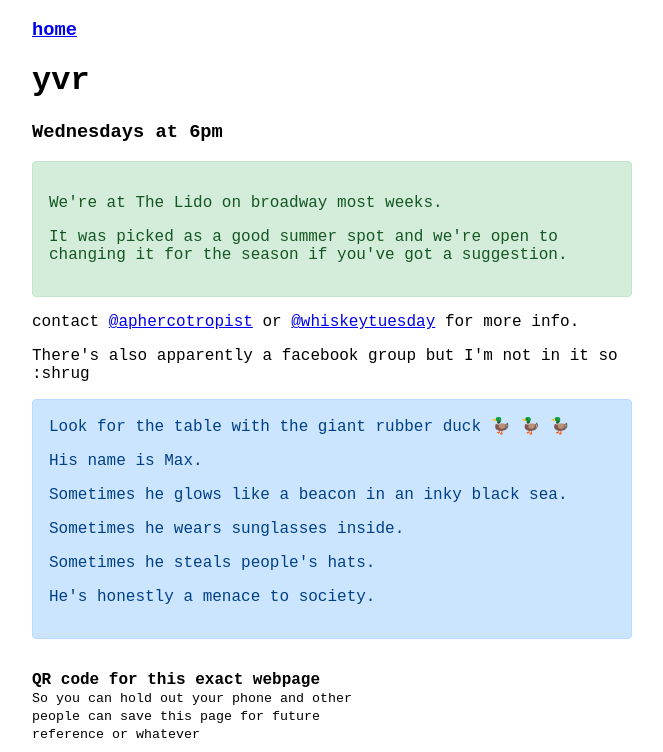
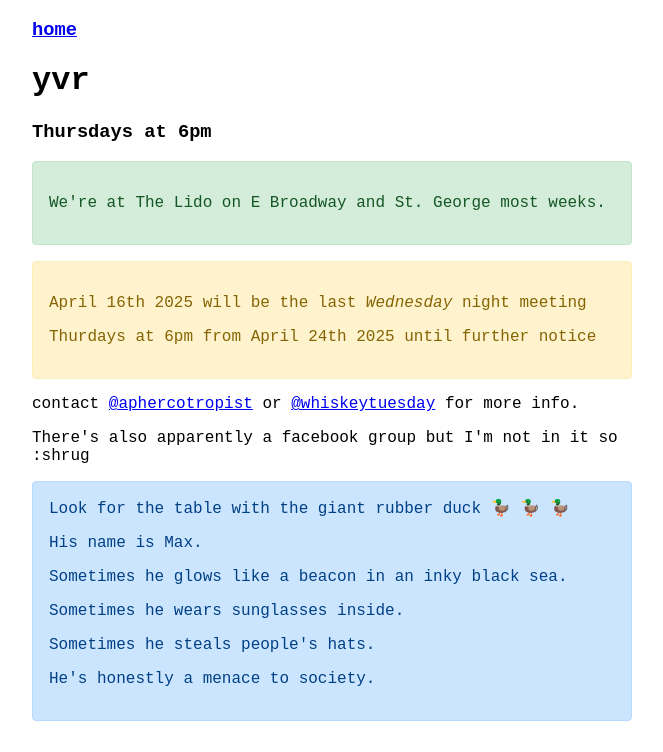
Before and after one commit to WhiskeyTuesday/officehoursdotlol, a SvelteKit app: page /yvr in a window 1280 px wide. Shown: the top 752 px of the page, without its empty margins (308-971 px from the left). Built offline with nearby package versions, Linux system fonts and the light colour scheme.

Commit message:
adds bos; moves yvr to thurs

```diff
--- a/src/routes/+page.svelte
+++ b/src/routes/+page.svelte
@@ -2,7 +2,7 @@
   import shuffle from 'lodash.shuffle';
   const pages = shuffle([
     'nyc', 'sfo', 'yvr', 'chi',
-    'phi', 'ber', 'lon'
+    'phi', 'ber', 'lon', 'bos',
   ]);
 </script>
 
--- a/src/routes/yvr/+page.svelte
+++ b/src/routes/yvr/+page.svelte
@@ -1,13 +1,14 @@
 <h1>yvr</h1>
 
-<h3>Wednesdays at 6pm</h3>
+<h3>Thursdays at 6pm</h3>
 
 <div class="info-green">
-  <p>We're at The Lido on broadway most weeks.</p>
-  <p>
-    It was picked as a good summer spot and we're open to changing it for the
-    season if you've got a suggestion.
-  </p>
+  <p>We're at The Lido on E Broadway and St. George most weeks.</p>
+</div>
+
+<div class="warn">
+  <p>April 16th 2025 will be the last <i>Wednesday</i> night meeting</p>
+  <p>Thurdays at 6pm from April 24th 2025 until further notice</p>
 </div>
 
 <p>
```
Also changed, not shown: src/routes/bos/+page.svelte (added, +19 -0 lines).
